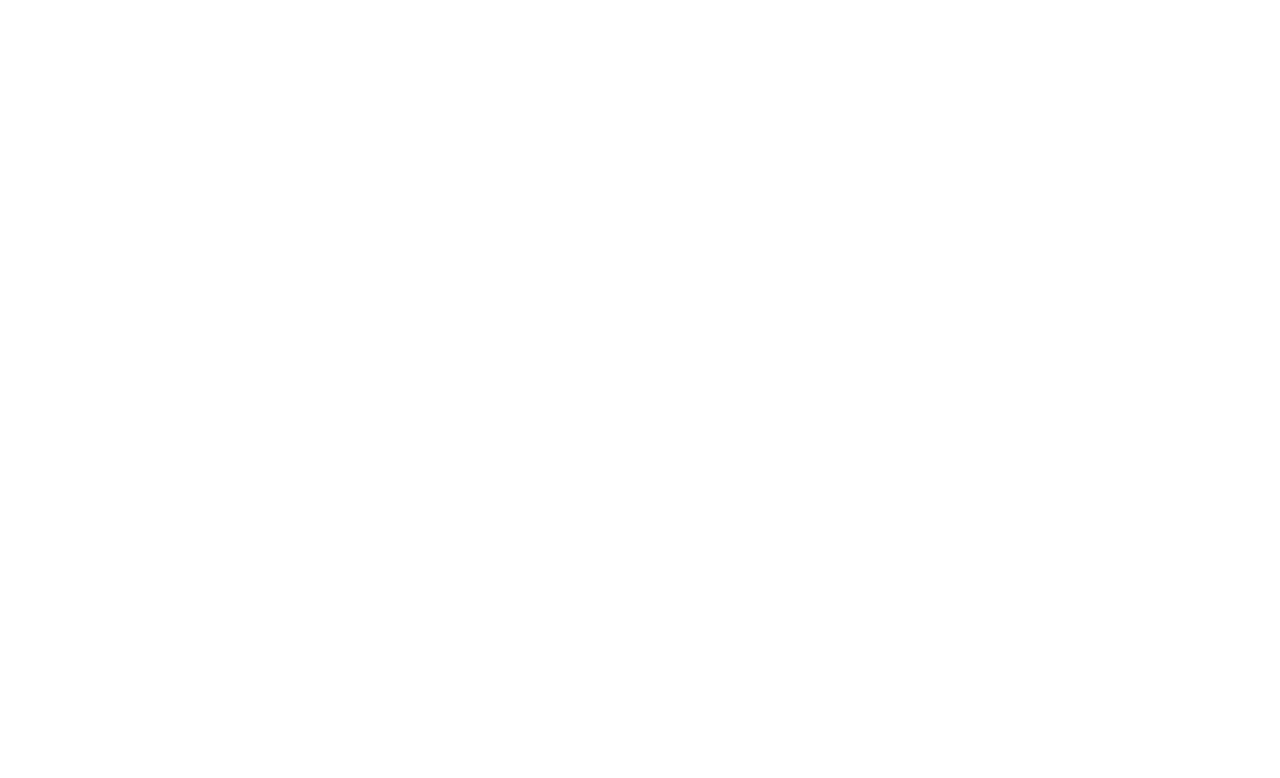
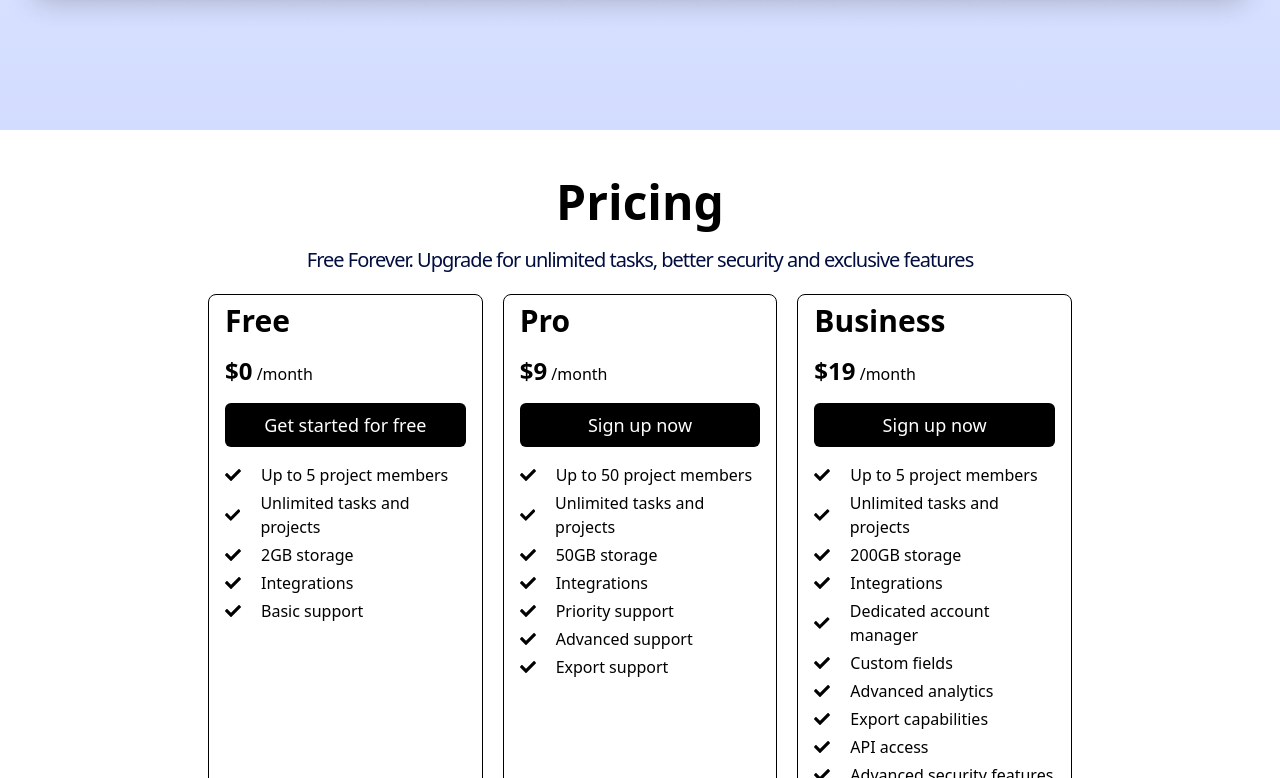
Before and after one commit to Vikash-thak12/SaasApp, a Next.js app: page / in a window 1280 px wide. Shown: the part 2022-2800 px from the top of the page. Before the commit the page ends 1960 px from the top, so only its background shows below. Built offline with nearby package versions, Linux system fonts and the light colour scheme.

Commit message:
Final commit

```diff
--- a/app/globals.css
+++ b/app/globals.css
@@ -16,4 +16,8 @@
     @apply border border-[#222]/10 inline-flex p-2 rounded-md;
   }
 
+  .section-desc {
+    @apply text-center text-xl tracking-tighter py-2 text-[#010D3E];
+  }
+
 }
--- a/app/page.tsx
+++ b/app/page.tsx
@@ -1,6 +1,7 @@
 import Header from "@/components/Header";
 import Hero from "@/components/Hero";
 import LogoTicker from "@/components/LogoTicker";
+import PricePage from "@/components/PricePage";
 import ProductPage from "@/components/ProductPage";
 
 
@@ -11,6 +12,7 @@
       <Hero />
       <LogoTicker />
       <ProductPage />
+      <PricePage />
     </div>
   );
 }
--- /dev/null
+++ b/components/PricePage.tsx
@@ -0,0 +1,40 @@
+import { pricingTiers } from "@/data"
+import checkIcon from "@assets/checkIcon.svg"
+import { FaCheck } from "react-icons/fa";
+
+const data = pricingTiers;
+
+const PricePage = () => {
+    return (
+        <section className="py-12 px-4">
+            <div>
+                <h2 className="font-bold text-center text-5xl">Pricing</h2>
+                <p className="section-desc py-5">Free Forever. Upgrade for unlimited tasks, better security and exclusive features</p>
+                {/* <div className="flex flex-col md:flex-row px-6 md:items-end justify-center gap-5 lg:px-48"> */}
+                <div className="grid grid-cols-1 md:grid-cols-3 gap-5 lg:px-48">
+                    {
+                        data.map((item, index) => (
+                            <div key={index} className="border border-black flex flex-col items-start px-4 py-2 gap-4 rounded-lg h-auto">
+                                <h1 className="font-bold text-3xl">{item.title}</h1>
+                                <h2><span className="font-bold text-2xl">${item.monthlyPrice}</span> /month</h2>
+                                <button className="btn btn-primary w-full">{item.buttonText}</button>
+                                <ul className="flex flex-col gap-1">
+                                    {
+                                        item.features.map((val, index) => (
+                                            <li key={index} className="flex items-center gap-5">
+                                                <FaCheck />
+                                                {val}
+                                            </li>
+                                        ))
+                                    }
+                                </ul>
+                            </div>
+                        ))
+                    }
+                </div>
+            </div>
+        </section>
+    )
+}
+
+export default PricePage
--- a/components/ProductPage.tsx
+++ b/components/ProductPage.tsx
@@ -3,7 +3,7 @@
 
 const ProductPage = () => {
     return (
-        <section className='bg-gradient-to-b from-[#FFFFFF] to-[#D2DCFF]'>
+        <section className='py-12 md:py-24 bg-gradient-to-b from-[#FFFFFF] to-[#D2DCFF]'>
             <div className=''>
                 <div className='flex items-center justify-center'>
 
--- /dev/null
+++ b/data.ts
@@ -0,0 +1,51 @@
+export const pricingTiers = [
+    {
+      title: "Free",
+      monthlyPrice: 0,
+      buttonText: "Get started for free",
+      popular: false,
+      inverse: false,
+      features: [
+        "Up to 5 project members",
+        "Unlimited tasks and projects",
+        "2GB storage",
+        "Integrations",
+        "Basic support",
+      ],
+    },
+    {
+      title: "Pro",
+      monthlyPrice: 9,
+      buttonText: "Sign up now",
+      popular: true,
+      inverse: true,
+      features: [
+        "Up to 50 project members",
+        "Unlimited tasks and projects",
+        "50GB storage",
+        "Integrations",
+        "Priority support",
+        "Advanced support",
+        "Export support",
+      ],
+    },
+    {
+      title: "Business",
+      monthlyPrice: 19,
+      buttonText: "Sign up now",
+      popular: false,
+      inverse: false,
+      features: [
+        "Up to 5 project members",
+        "Unlimited tasks and projects",
+        "200GB storage",
+        "Integrations",
+        "Dedicated account manager",
+        "Custom fields",
+        "Advanced analytics",
+        "Export capabilities",
+        "API access",
+        "Advanced security features",
+      ],
+    },
+  ];
--- a/package.json
+++ b/package.json
@@ -12,7 +12,8 @@
     "framer-motion": "^11.11.9",
     "next": "14.2.15",
     "react": "^18",
-    "react-dom": "^18"
+    "react-dom": "^18",
+    "react-icons": "^5.3.0"
   },
   "devDependencies": {
     "@types/node": "^20",
```
Also changed, not shown: 1 other file (tests, documents, lock files or other folders).
